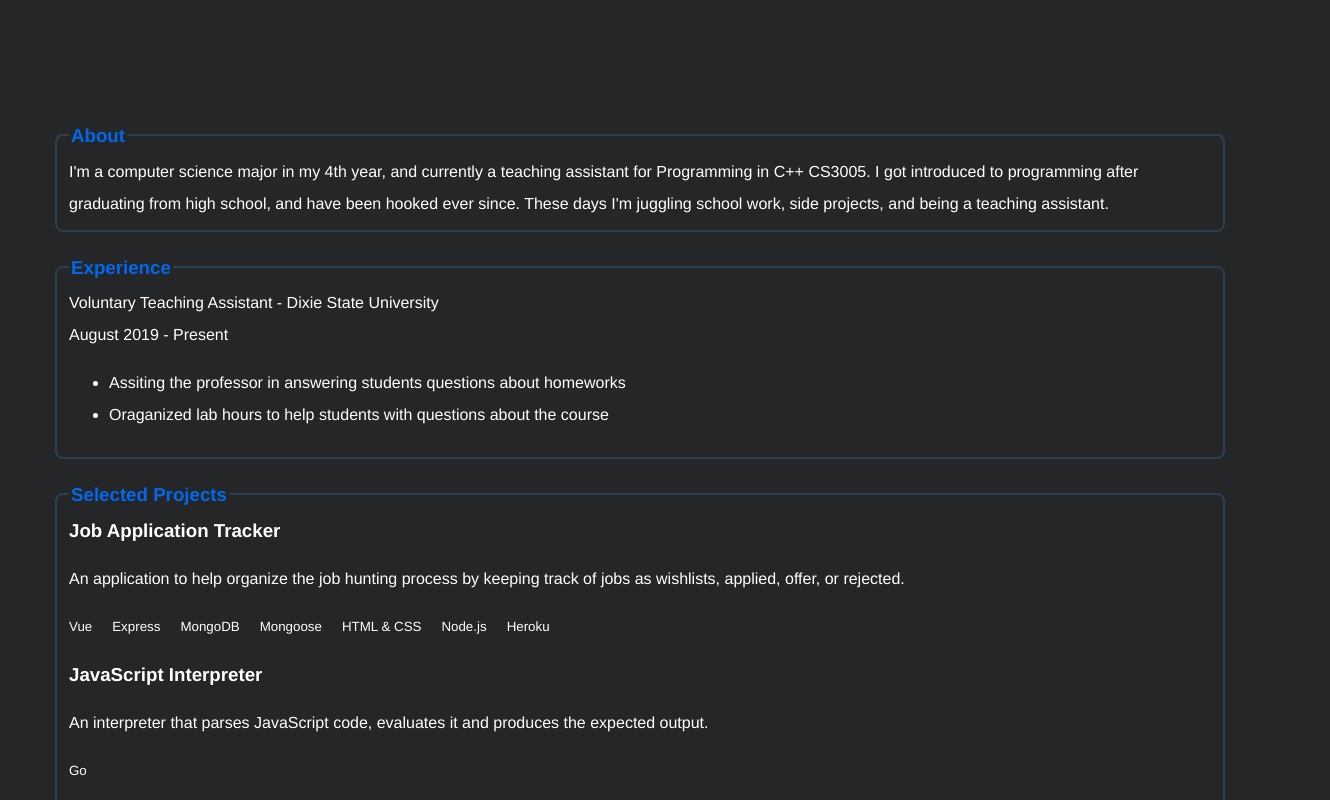
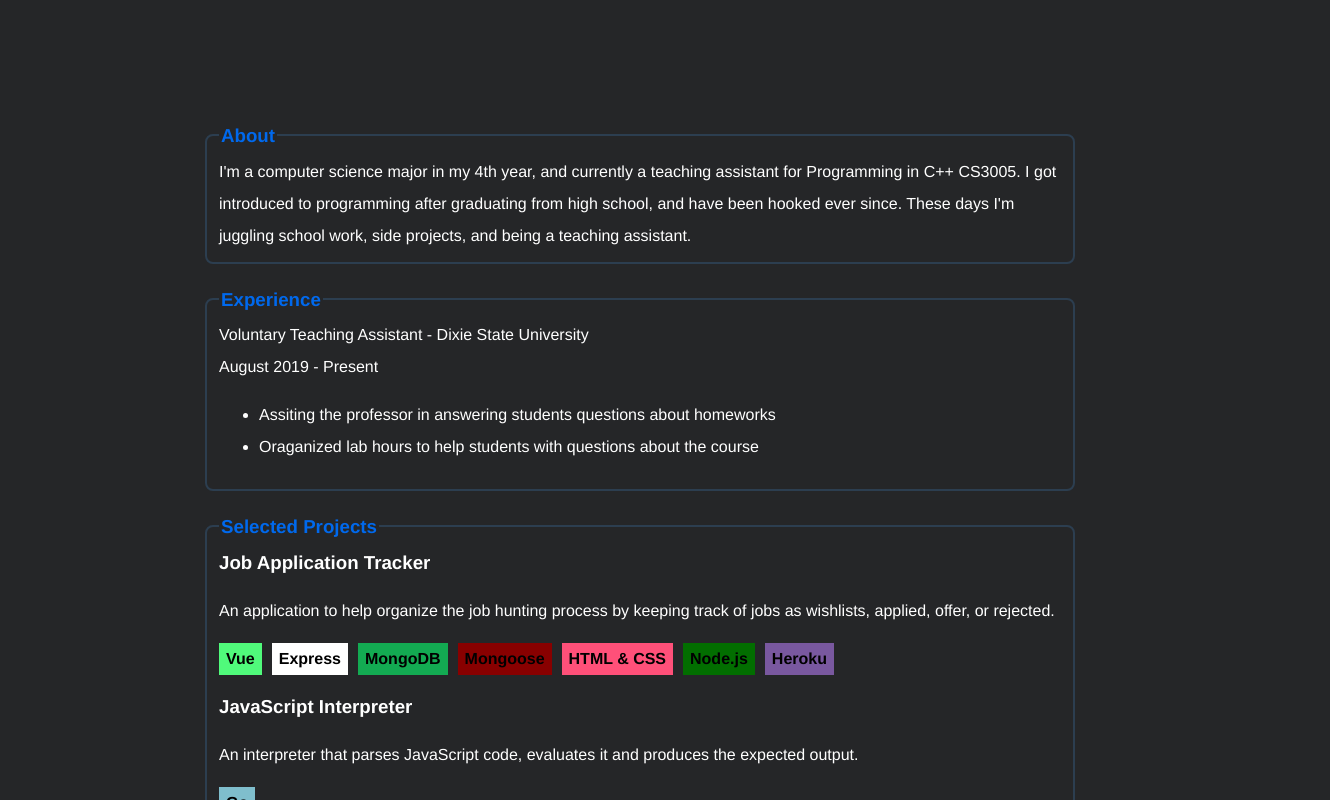
Before and after one commit to Obayanju/my-portfolio, a Vue app: page / in a window 1280 px wide. Shown: the part 700-1500 px from the top of the page, 1330 px wide, since content can reach past the window. Built offline with nearby package versions, Linux system fonts and the light colour scheme.

Commit message:
improve tech stack design

```diff
--- a/src/App.vue
+++ b/src/App.vue
@@ -78,6 +78,6 @@ body {
 }
 #container {
   margin: 0 auto;
-  max-width: 1200px;
+  max-width: 900px;
 }
 </style>
--- a/src/components/Field.vue
+++ b/src/components/Field.vue
@@ -31,13 +31,13 @@
           track of jobs as wishlists, applied, offer, or rejected.
         </p>
         <ul class="technologies">
-          <small>Vue</small>
-          <small>Express</small>
-          <small>MongoDB</small>
-          <small>Mongoose</small>
-          <small>HTML & CSS</small>
-          <small>Node.js</small>
-          <small>Heroku</small>
+          <small class="vue">Vue</small>
+          <small class="express">Express</small>
+          <small class="mongo">MongoDB</small>
+          <small class="mongoose">Mongoose</small>
+          <small class="html-css">HTML & CSS</small>
+          <small class="node">Node.js</small>
+          <small class="heroku">Heroku</small>
         </ul>
         <h3>
           <a class="title" href="https://github.com/Obayanju/felastab"
@@ -49,7 +49,7 @@
           the expected output.
         </p>
         <ul class="technologies">
-          <small>Go</small>
+          <small class="go">Go</small>
         </ul>
       </div>
       <div class="contact-container" v-if="content.type == 'contact'">
@@ -67,15 +67,45 @@ export default {
 </script>
 
 <style>
+.vue {
+  background-color: #50fa7b;
+}
+.express {
+  background-color: #fff;
+}
+.mongo {
+  background-color: #13aa52;
+}
+.mongoose {
+  background-color: #800;
+}
+.html-css {
+  background-color: #ff5079;
+}
+.node {
+  background-color: #026e00;
+}
+.heroku {
+  background-color: #79589f;
+}
+.go {
+  background-color: #7fbecd;
+}
 .technologies {
   display: flex;
   flex-direction: row;
   flex-wrap: wrap;
   list-style: none;
   padding-left: 0;
+  color: black;
+  /* margin-top: 0; */
 }
 .technologies small {
-  padding: 0 20px 0 0;
+  padding: 0 7px;
+  margin: 0 10px 0 0;
+  font-size: 1em;
+  font-weight: 700;
+  text-align: center;
 }
 h3 {
   margin: 0;
```
